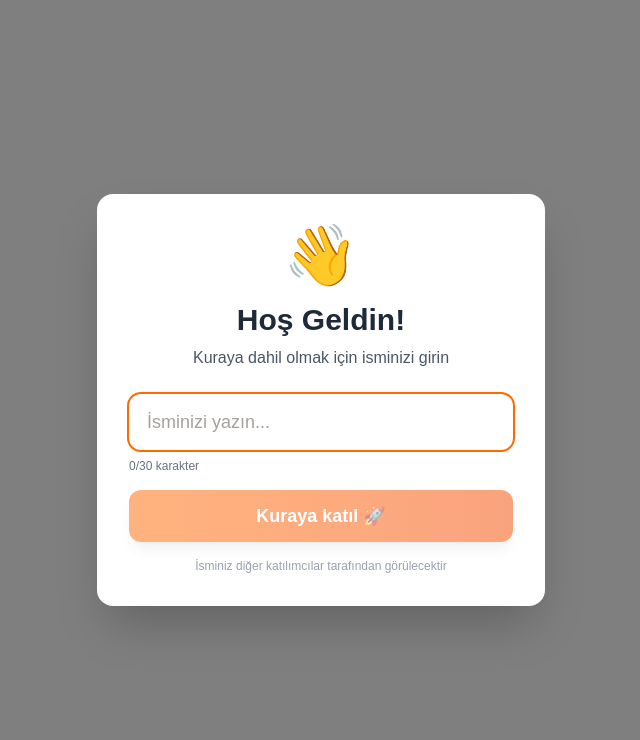
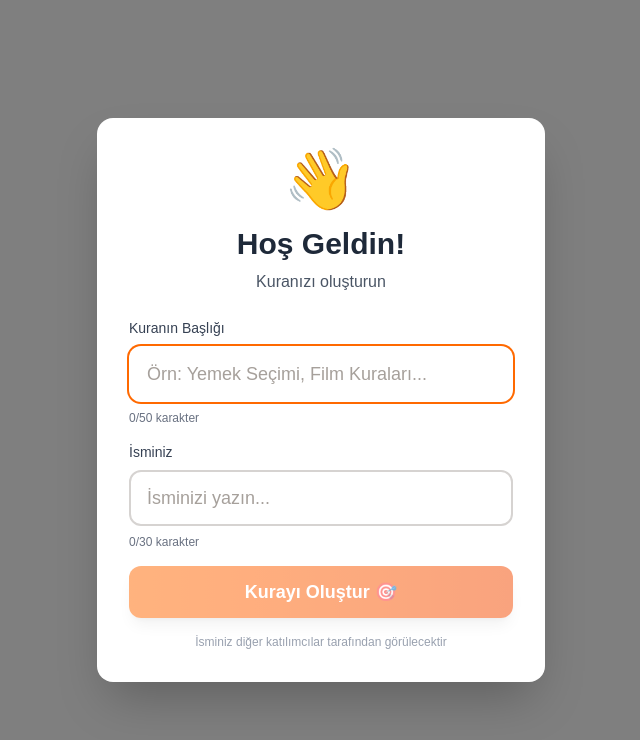
Before and after one commit to omerhodo/hollypolly, a Next.js app: page /room/1 in a window 1280 px wide. Shown: the top 740 px of the page, without its empty margins (319-959 px from the left). Built offline with nearby package versions, Linux system fonts and the light colour scheme; no server answers; the database is empty.

Commit message:
add title for polly

```diff
--- a/app/room/[roomId]/page.tsx
+++ b/app/room/[roomId]/page.tsx
@@ -16,7 +16,7 @@ export default function RoomPage() {
   const params = useParams();
   const roomId = params.roomId as string;
   const { currentUser, initializeUser } = useUser();
-  const { room, users, options, loading, initializeRoom } = useRoom();
+  const { room, users, options, loading, initializeRoom, updateRoomTitle } = useRoom();
   const [initializing, setInitializing] = useState(true);
   const [showNameModal, setShowNameModal] = useState(false);
   const [userName, setUserName] = useState<string | null>(null);
@@ -84,14 +84,18 @@ export default function RoomPage() {
     };
   }, [roomId, currentUser]);
 
-  const handleNameSubmit = async (name: string) => {
-    console.log('👤 Name submitted:', name);
+  const handleNameSubmit = async (name: string, title: string) => {
     setUserName(name);
     setShowNameModal(false);
     setInitializing(true);
 
     try {
       await initializeUser(roomId, name);
+
+      if (title && currentUser?.is_admin) {
+        await updateRoomTitle(title);
+      }
+
       console.log('✅ User initialized with name:', name);
     } catch (error) {
       console.error('❌ Error creating user:', error);
@@ -145,7 +149,8 @@ export default function RoomPage() {
   }, [currentUser, room, roomId]);
 
   if (showNameModal && !initializing && !currentUser) {
-    return <NameInputModal isOpen={showNameModal} onSubmit={handleNameSubmit} />;
+    const isFirstUser = users.length === 0;
+    return <NameInputModal isOpen={showNameModal} onSubmit={handleNameSubmit} isAdmin={isFirstUser} />;
   }
 
   if (initializing || loading || !currentUser) {
@@ -197,6 +202,7 @@ export default function RoomPage() {
               options={options}
               users={users}
               currentUser={currentUser}
+              roomTitle={room?.title}
             />
           </div>
         </div>
--- a/components/NameInputModal.tsx
+++ b/components/NameInputModal.tsx
@@ -5,16 +5,18 @@ import { useState } from 'react';
 
 interface NameInputModalProps {
   isOpen: boolean;
-  onSubmit: (name: string) => void;
+  onSubmit: (name: string, title: string) => void;
+  isAdmin: boolean;
 }
 
-export default function NameInputModal({ isOpen, onSubmit }: NameInputModalProps) {
+export default function NameInputModal({ isOpen, onSubmit, isAdmin }: NameInputModalProps) {
   const [name, setName] = useState('');
+  const [title, setTitle] = useState('');
 
   const handleSubmit = (e: React.FormEvent) => {
     e.preventDefault();
-    if (name.trim()) {
-      onSubmit(name.trim());
+    if (name.trim() && (!isAdmin || title.trim())) {
+      onSubmit(name.trim(), title.trim());
     }
   };
 
@@ -40,18 +42,40 @@ export default function NameInputModal({ isOpen, onSubmit }: NameInputModalProps
               <div className="text-center mb-6">
                 <div className="text-6xl mb-4">👋</div>
                 <h2 className="text-3xl font-bold text-gray-800 mb-2">Hoş Geldin!</h2>
-                <p className="text-gray-600">Kuraya dahil olmak için isminizi girin</p>
+                <p className="text-gray-600">{isAdmin ? 'Kuranızı oluşturun' : 'Kuraya dahil olmak için isminizi girin'}</p>
               </div>
 
               <form onSubmit={handleSubmit} className="space-y-4">
+                {isAdmin && (
+                  <div>
+                    <label className="block text-sm font-medium text-gray-700 mb-2">
+                      Kuranın Başlığı
+                    </label>
+                    <input
+                      type="text"
+                      value={title}
+                      onChange={(e) => setTitle(e.target.value)}
+                      placeholder="Örn: Yemek Seçimi, Film Kuraları..."
+                      maxLength={50}
+                      autoFocus
+                      className="w-full px-4 py-3 border-2 border-stone-300 rounded-xl focus:outline-none focus:ring-2 focus:ring-orange-500 focus:border-transparent text-orange-600 placeholder:text-stone-400 text-lg"
+                    />
+                    <p className="text-xs text-gray-500 mt-2">
+                      {title.length}/50 karakter
+                    </p>
+                  </div>
+                )}
                 <div>
+                  <label className="block text-sm font-medium text-gray-700 mb-2">
+                    İsminiz
+                  </label>
                   <input
                     type="text"
                     value={name}
                     onChange={(e) => setName(e.target.value)}
                     placeholder="İsminizi yazın..."
                     maxLength={30}
-                    autoFocus
+                    autoFocus={!isAdmin}
                     className="w-full px-4 py-3 border-2 border-stone-300 rounded-xl focus:outline-none focus:ring-2 focus:ring-orange-500 focus:border-transparent text-orange-600 placeholder:text-stone-400 text-lg"
                   />
                   <p className="text-xs text-gray-500 mt-2">
@@ -61,10 +85,10 @@ export default function NameInputModal({ isOpen, onSubmit }: NameInputModalProps
 
                 <button
                   type="submit"
-                  disabled={!name.trim()}
+                  disabled={!name.trim() || (isAdmin && !title.trim())}
                   className="w-full py-3 bg-gradient-to-r from-orange-500 to-orange-600 hover:from-orange-600 hover:to-orange-700 text-white rounded-xl font-semibold text-lg shadow-lg hover:shadow-xl transition-all disabled:opacity-50 disabled:cursor-not-allowed disabled:hover:from-orange-500 disabled:hover:to-orange-600"
                 >
-                  Kuraya katıl 🚀
+                  {isAdmin ? 'Kurayı Oluştur 🎯' : 'Kuraya Katıl 🚀'}
                 </button>
               </form>
 
--- a/components/OptionList.tsx
+++ b/components/OptionList.tsx
@@ -9,9 +9,10 @@ interface OptionListProps {
   options: Option[];
   users: User[];
   currentUser: User | null;
+  roomTitle?: string;
 }
 
-export default function OptionList({ options, users, currentUser }: OptionListProps) {
+export default function OptionList({ options, users, currentUser, roomTitle }: OptionListProps) {
   const { addOption, deleteOption, selectResult } = useRoom();
   const [newOption, setNewOption] = useState('');
   const isAdmin = currentUser?.is_admin || false;
@@ -27,6 +28,11 @@ export default function OptionList({ options, users, currentUser }: OptionListPr
   return (
     <div className="bg-white rounded-2xl shadow-lg p-6">
       <div className="mb-6">
+        {roomTitle && (
+          <div className="mb-4 p-4 bg-gradient-to-r from-orange-50 to-orange-100 rounded-xl border-2 border-orange-200">
+            <h3 className="text-xl font-bold text-orange-600 text-center">🎯 {roomTitle}</h3>
+          </div>
+        )}
         <h2 className="text-2xl font-bold text-gray-800 mb-4">📝 Seçenekler</h2>
 
         <form onSubmit={handleAddOption} className="mb-4">
--- a/contexts/RoomContext.tsx
+++ b/contexts/RoomContext.tsx
@@ -16,6 +16,7 @@ interface RoomContextType {
   makeAdmin: (userId: string) => Promise<void>;
   selectResult: (type: 'winner' | 'loser') => Promise<void>;
   restartRoom: () => Promise<void>;
+  updateRoomTitle: (title: string) => Promise<void>;
 }
 
 const RoomContext = createContext<RoomContextType | undefined>(undefined);
@@ -189,6 +190,19 @@ export function RoomProvider({ children }: { children: ReactNode }) {
     await supabase.from('options').delete().eq('room_id', room.id);
   };
 
+  const updateRoomTitle = async (title: string) => {
+    if (!room) return;
+
+    const { error } = await supabase
+      .from('rooms')
+      .update({ title } as any)
+      .eq('id', room.id);
+
+    if (error) {
+      console.error('Error updating room title:', error);
+    }
+  };
+
   useEffect(() => {
     return () => {
       if (channel) {
@@ -210,6 +224,7 @@ export function RoomProvider({ children }: { children: ReactNode }) {
         makeAdmin,
         selectResult,
         restartRoom,
+        updateRoomTitle,
       }}
     >
       {children}
```
Also changed, not shown: 1 other file (tests, documents, lock files or other folders).
